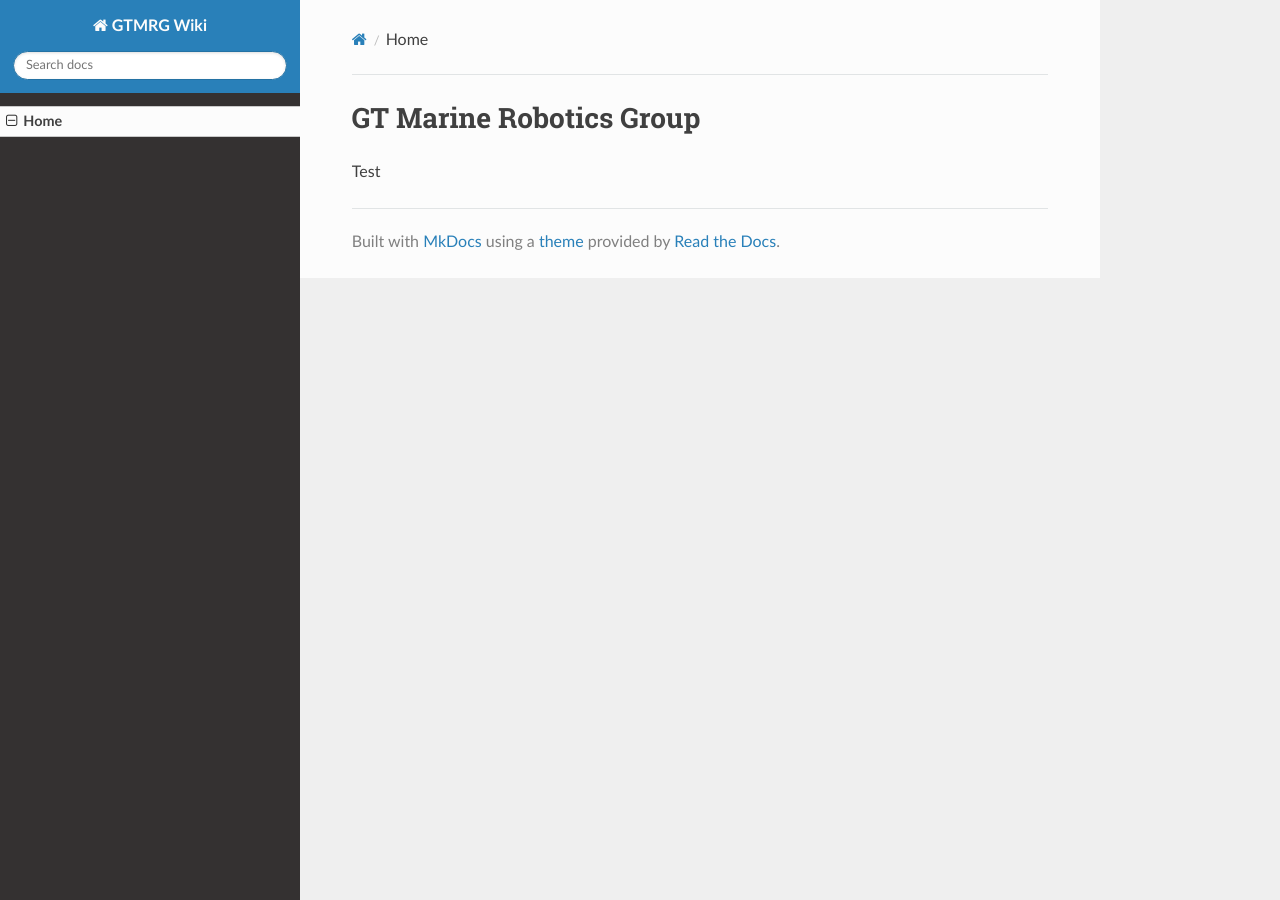
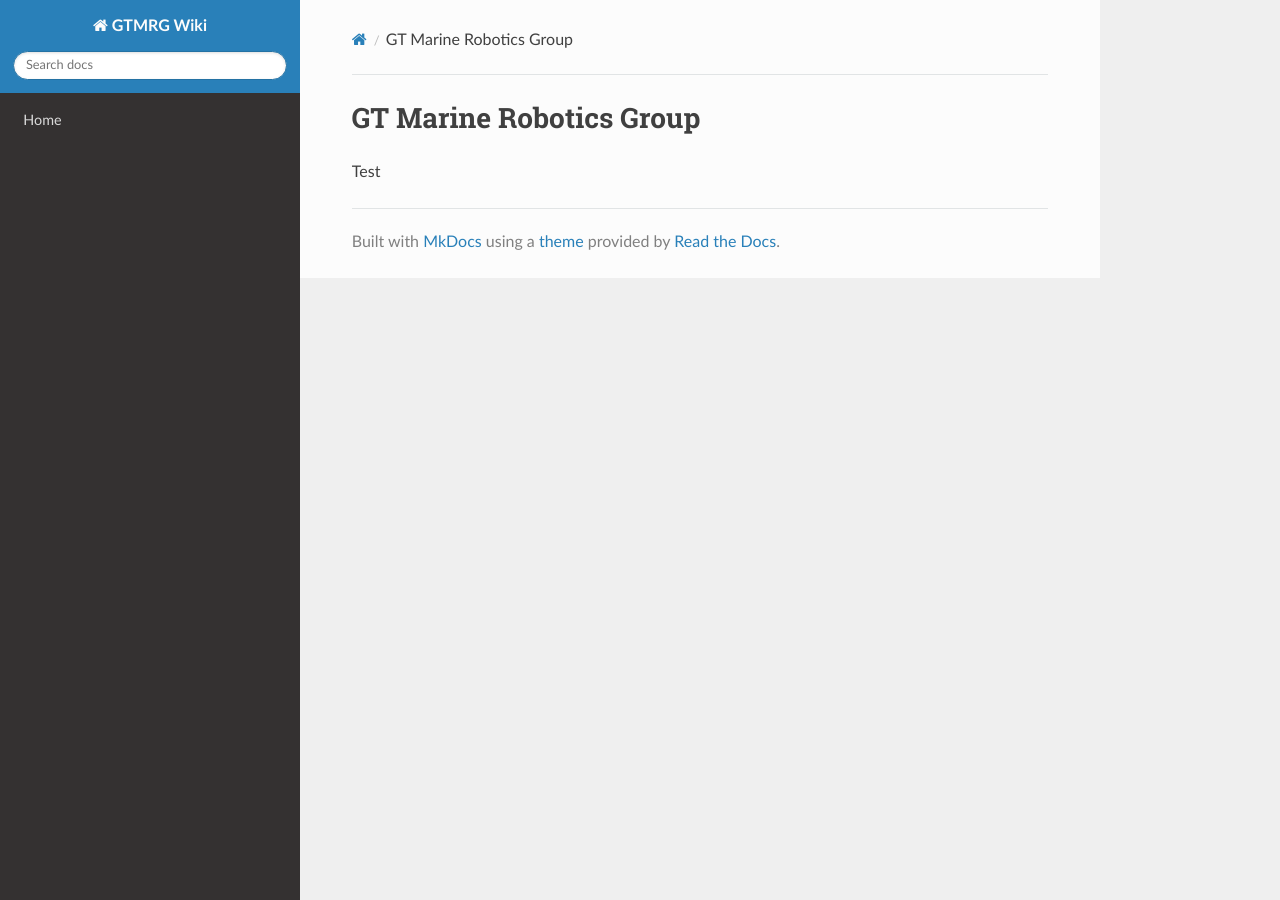
Before and after one commit to gt-marine-robotics-group/gt-marine-robotics-group.github.io, an MkDocs documentation site: the page built from docs/home.md, in a window 1280 px wide. Built offline with MkDocs 1.6.1, drawn with Linux system fonts in a browser that asks for light colours; nearby versions of some CDN libraries.

Commit message:
Renaming

```diff
--- a/mkdocs.yml
+++ b/mkdocs.yml
@@ -1,5 +1,5 @@
 site_name: GTMRG Wiki
-site_url: https://gt-marine-robotics-group.github.io/wiki
+site_url: https://gt-marine-robotics-group.github.io
 nav:
-  - Home: home.md
+  - Home: index.md
 theme: readthedocs
```
Also changed, not shown: docs/index.md (added).
